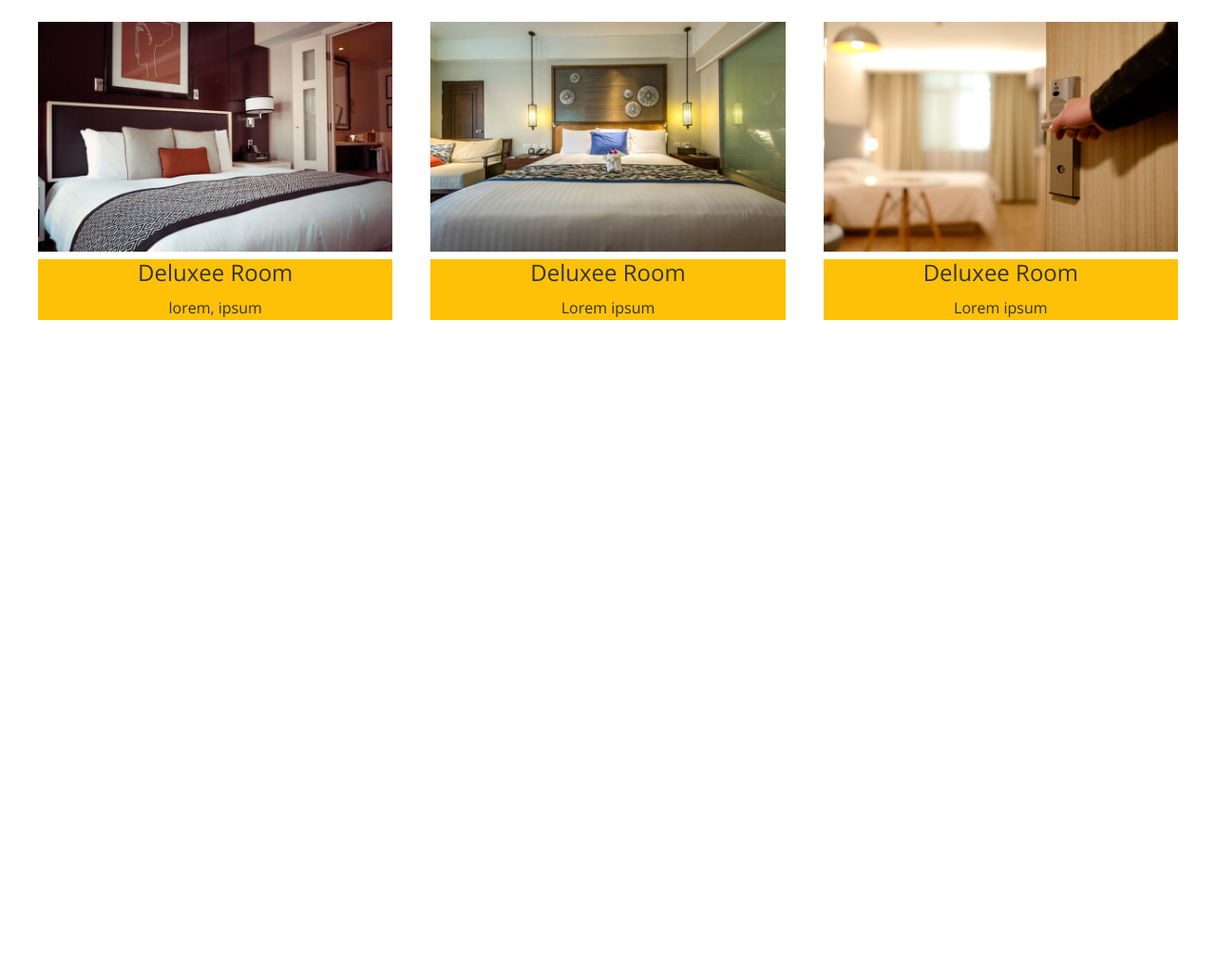
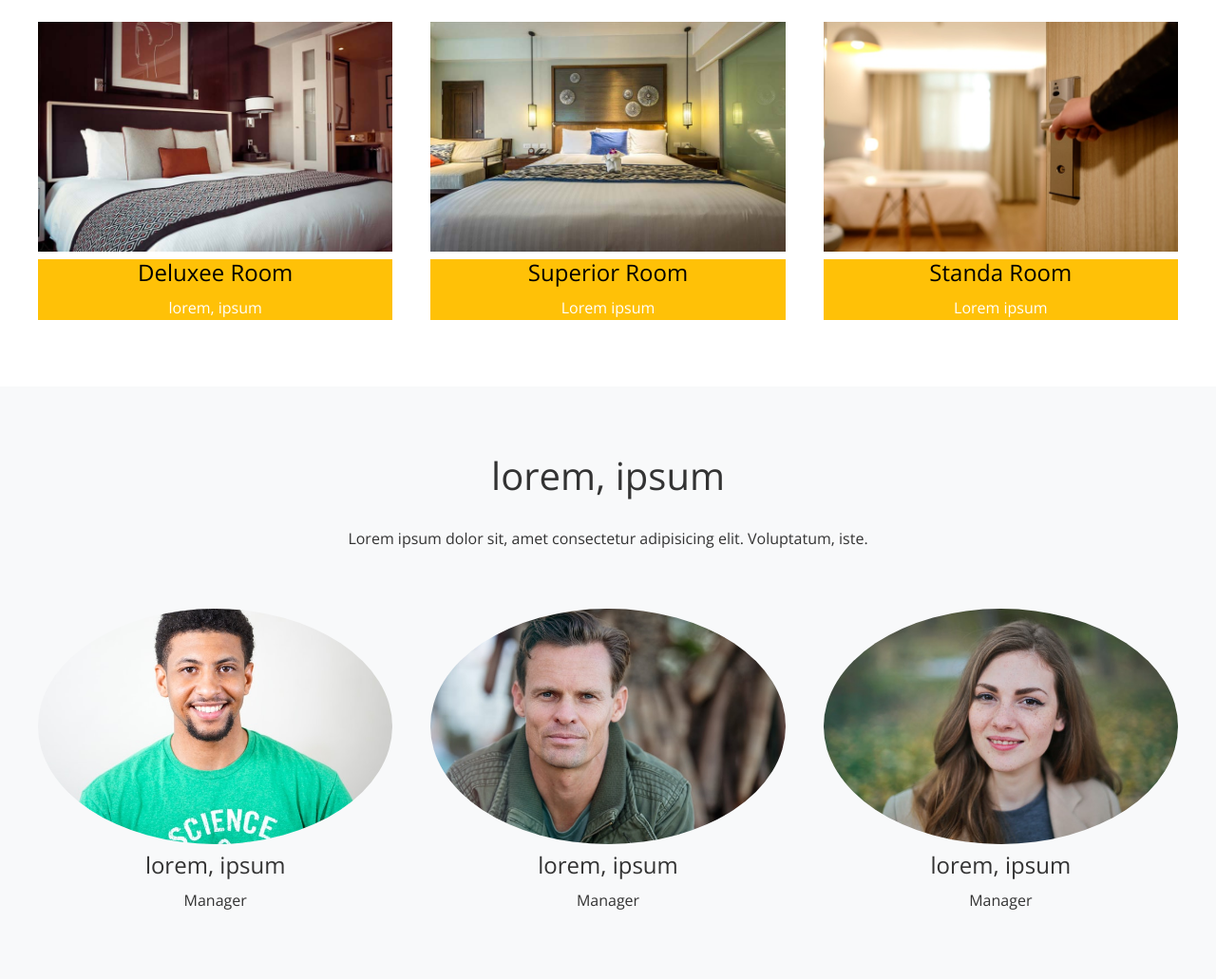
Before and after one commit to batuhansalkim/css-training, a plain HTML site: page css-training/4Hotel/index.html in a window 1280 px wide. Shown: the part 2862-3893 px from the top of the page at 95% size. Before the commit the page ends 3269 px from the top, so only its background shows below. Drawn offline with nearby package versions, Linux system fonts and the light colour scheme.

Commit message:
last update

```diff
--- a/css-training/4Hotel/css/style.css
+++ b/css-training/4Hotel/css/style.css
@@ -140,3 +140,19 @@ img{
     opacity: 0.8;
     cursor: pointer;
 }
+
+/*cards*/
+.card{
+    color: rgb(0, 0, 0);
+}
+.card p{
+    color: #fff;
+}
+
+/*teams*/
+.teams img{
+    border-radius: 50%;
+}
+.teams img:hover{
+    opacity: 0.7;
+}
--- a/css-training/4Hotel/index.html
+++ b/css-training/4Hotel/index.html
@@ -142,6 +142,7 @@
                 </div>
             </div>
         </section>
+        <!--rooms-->
 
         <section id="rooms" class="rooms section-padding">
             <header class="section-header">
@@ -159,20 +160,46 @@
                 <div class="card">
                     <img src="img/room2.jpeg" alt="">
                     <div class="card-body bg-warning">
-                        <h2>Deluxee Room</h2>
+                        <h2>Superior Room</h2>
                         <p>Lorem ipsum </p>
                     </div>
                 </div>
                 <div class="card">
                     <img src="img/room3.jpeg" alt="">
                     <div class="card-body bg-warning">
-                        <h2>Deluxee Room</h2>
+                        <h2>Standa Room</h2>
                         <p>Lorem ipsum </p>
                     </div>
 
                 </div>
             </div>
         </section>
+
+        <section id="teams" class="teams section-padding bg-light">
+            <header class="section-header">
+                <h2>lorem, ipsum</h2>
+                <p>Lorem ipsum dolor sit, amet consectetur adipisicing elit. Voluptatum, iste.</p>
+            </header>
+
+            <div class="flex-item">
+                <div>
+                    <img src="img/p1.jpeg" alt="">
+                    <h2>lorem, ipsum</h2>
+                    <p>Manager</p>
+                </div>
+                <div>
+                    <img src="img/p2.jpeg" alt="">
+                    <h2>lorem, ipsum</h2>
+                    <p>Manager</p>
+                </div><div>
+                    <img src="img/p3.jpeg" alt="">
+                    <h2>lorem, ipsum</h2>
+                    <p>Manager</p>
+                </div>
+            </div>
+        </section>
+
+
 
     </main>
 
```
